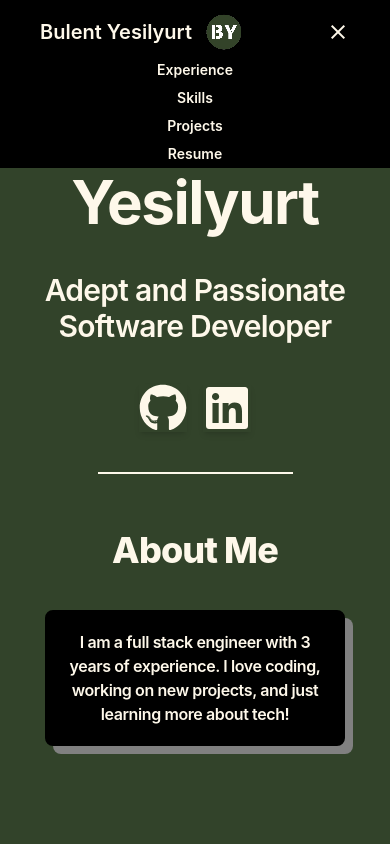
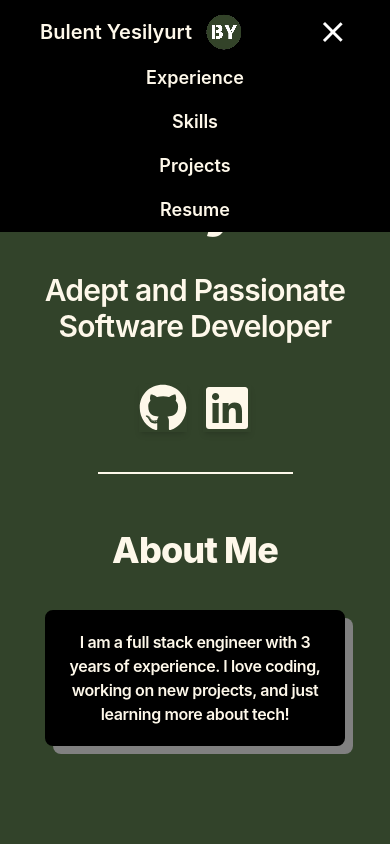
Before and after one commit to bulenty584/personal-website, a React (Create React App) app: page / in a window 390 px wide. Both pictures are taken after a click on the element 338 px from the left and 32 px from the top of the page. Shown: the top 844 px of the page. Built offline with nearby package versions, Linux system fonts and the light colour scheme.

Commit message:
styling changes and new icons

```diff
--- a/src/App.js
+++ b/src/App.js
@@ -10,7 +10,7 @@ import Projects  from "./Components/Projects/Projects";
 function App() {
   return (
     <>
-      <div className="flex-col">
+      <div className="flex-col" id="top">
         <TopBar />
         <div className="main-content w-full flex flex-col items-center">
           <h1 className="flex pt-28 pb-10 font-bold tracking-tight text-6xl md:text-7xl md:leading-14 text-warm_white" id="h1">
--- a/src/Components/ProjectCard/ProjectCard.js
+++ b/src/Components/ProjectCard/ProjectCard.js
@@ -2,53 +2,61 @@ import React, { useState } from "react";
 import './ProjectCard.css';
 import BruinRide from '../../Assets/BruinRide.png';
 import PnetPhlix from '../../Assets/PnetPhlix.png';
-import PeachParty from '../../Assets/PeachParty.png'
+import PeachParty from '../../Assets/PeachParty.png';
+import { FaGithub } from "react-icons/fa";
 
-
-
-function ProjectCard(props){
+function ProjectCard(props) {
     const [clicked, setClicked] = useState(false);
 
     const handleClick = () => {
         setClicked(!clicked);
     }
 
-    let description = props.description;
-    let title = props.title;
+    const { description, title, githubLink } = props;
 
     const imgs = {
-        "BruinRide" : BruinRide,
-        "PnetPhlix" : PnetPhlix,
+        "BruinRide": BruinRide,
+        "PnetPhlix": PnetPhlix,
         "PeachParty": PeachParty
-    }
-
+    };
 
     return (
-        <>
         <div className="w-full flex flex-col items-center justify-center">
             <div className="space-y-2 pb-8 pt-6 md:space-y-5">
                 {clicked ? (
                     <div className="flex flex-col items-center justify-center">
                         <div
-                            id = "card" className="w-1/2 mt-10 p-4 bg-black rounded-lg border-4 border-black shadow-[8px_8px_0px_grey] transition-transform transform-gpu hover:scale-105 duration-300 ease-in-out"
+                            id="card"
+                            className="w-1/2 mt-10 p-4 bg-black rounded-lg border-4 border-black shadow-[8px_8px_0px_grey] transition-transform transform-gpu hover:scale-105 duration-300 ease-in-out"
                             onClick={handleClick}
                         >
-                            <div className= "text-warm_white h-96 animate-fadeIn text-center lg:text-3xl md:text-2xl font-semibold"> {description} </div>
+                            <div className="text-warm_white h-96 animate-fadeIn text-center lg:text-3xl md:text-2xl font-semibold">
+                                {description}
+                            </div>
                         </div>
                     </div>
                 ) : (
                     <div
-                    id = "card" className="mt-10 p-4 bg-black rounded-lg border-4 border-black shadow-[8px_8px_0px_grey] transition-transform transform-gpu hover:scale-105 duration-300 ease-in-out"
+                        id="card"
+                        className="mt-10 p-4 bg-black rounded-lg border-4 border-black shadow-[8px_8px_0px_grey] transition-transform transform-gpu hover:scale-105 duration-300 ease-in-out"
                         onClick={handleClick}
                     >
-                        <img src={imgs[title]} alt={title} className="h-96 lg:rounded animate-fadeIn "/>
+                        <img src={imgs[title]} alt={title} className="h-96 lg:rounded animate-fadeIn" />
                     </div>
                 )}
-                    <p className="pt-3 text-center lg:text-2xl md:text-2xl font-semibold text-warm_white">{title}</p>
+                <div className="flex flex-row justify-center items-center">
+                    <p className="pt-10 mr-3 text-center lg:text-2xl md:text-2xl font-semibold text-warm_white">
+                        {title}
+                    </p>
+                    {githubLink && (
+                        <a href={githubLink} target="_blank" rel="noopener noreferrer" className="pt-10">
+                            <FaGithub className="text-warm_white text-2xl" />
+                        </a>
+                    )}
                 </div>
             </div>
-        </>
-        )
+        </div>
+    );
 }
 
 export default ProjectCard;
--- a/src/Components/Projects/Projects.js
+++ b/src/Components/Projects/Projects.js
@@ -6,7 +6,6 @@ import AOS from 'aos';
 AOS.init();
 
 function Projects(){
-
 
     return(
         <>
@@ -24,16 +23,18 @@ function Projects(){
                     </i>
                 </h2>
                 <ProjectCard title="BruinRide"
-                description="Bruin Ride is a ride-sharing platform that connects UCLA students with drivers who are willing to give rides to students.
-                The app is built with React, Node, Express, and Firebase on the backend. The rideshare algorithm is implemented on the cloud using Firebase's Firestore functionality."
+                description="Bruin Ride is a ride-sharing platform that connects allows UCLA students to form rideshare groups! The app is built with React on the frontend, Node, Express, and Firebase on the backend. The rideshare algorithm is implemented on the cloud using Firebase's Firestore functionality."
+                githubLink="https://github.com/bulenty584/BruinRide"
                 />
 
                 <ProjectCard title="PnetPhlix"
-                description="PnetPhlix is a movie recommender written in C++. The program uses a custom Tree data structure and iterator class to store the movies and their corresponding actors."
+                description="PnetPhlix is a movie recommender written in C++. The program uses a custom Tree data structure and custom iterator class to store the movies and their corresponding actors. A comparatibility algorithm is used to produce the final recommendations!"
+                githubLink="https://github.com/bulenty584/PnetPhlix"
                 />
 
                 <ProjectCard title="PeachParty"
-                description="PeachParty is a Mario Party spinoff written in C++. The game allows two players to move along 1 of 8 boards and interact with enemies."
+                description="PeachParty is a Mario Party spinoff game written in C++ using openGL. The game allows two players to move along 1 of 8 boards and interact with enemies."
+                githubLink="https://github.com/bulenty584/PeachParty"
                 />
             </div>
         </div>
--- a/src/Components/Skills/Skills.js
+++ b/src/Components/Skills/Skills.js
@@ -42,7 +42,7 @@ function Skills() {
                     <div className="p-4 bg-black rounded-lg max-h-full text-warm_white font-semibold text-3xl" style={{width: "40%"}}> SQL </div>
                 </div>
 
-                <h2 className="pt-10 pb-6  text-center w-full font-semibold tracking-tight sm:text-3xl sm:leading-10 md:text-4xl md:leading-14 text-warm_white">
+                <h2 className="pt-10 pb-6  text-center w-full font-semibold tracking-tight sm:leading-10 text-4xl md:leading-14 text-warm_white">
                     Technologies
                 </h2>
                 <div className="mx-auto box-border w-5/6 bg-gray rounded-lg border-4 border-white">
--- a/src/Components/TopBar/TopBar.css
+++ b/src/Components/TopBar/TopBar.css
@@ -1,20 +1,30 @@
-@tailwind base;
-@tailwind components;
-@tailwind utilities;
-
 .hamburger {
+  cursor: pointer;
+  width: 25px;
+  height: 19.5px;
   display: flex;
   flex-direction: column;
-    justify-content: space-around;
-    width: 24px;
-    height: 24px;
-    cursor: pointer;
+  justify-content: space-between;
 }
+
 .hamburger div {
+  background-color: #fff;
+  height: 3px;
   width: 100%;
-    height: 3px;
-    background-color: #fff;
+  transition: all 0.3s ease;
 }
-  #mobile-menu {
-    z-index: 1; /* Ensure it is above other content */
+
+/* When menu is open, transform lines to an X */
+.hamburger.open div:nth-child(1) {
+  transform: rotate(45deg);
+  transform-origin: 0% 0%;
 }
+
+.hamburger.open div:nth-child(2) {
+  opacity: 0;
+}
+
+.hamburger.open div:nth-child(3) {
+  transform: rotate(-45deg);
+  transform-origin: 0% 100%;
+}
--- a/src/Components/TopBar/TopBar.js
+++ b/src/Components/TopBar/TopBar.js
@@ -13,9 +13,9 @@ function TopBar() {
   return (
     <header className="navHeader">
       <nav>
-        <div className="bg-black text-warm_white flex items-center w-full h-16 box-border fixed justify-between z-10 top-0">
+        <div className="bg-black text-warm_white flex items-center w-full h-16 box-border fixed justify-between z-20 top-0">
           <span className="pl-10 text-warm_white text-xl font-semibold font-sans flex items-center">
-            <NavLink to="/">Bulent Yesilyurt</NavLink>
+            <a href="#top">Bulent Yesilyurt</a>
             <img src={logo} alt="logo"/>
           </span>
           <div className="hidden md:flex space-x-4">
@@ -42,37 +42,27 @@ function TopBar() {
             </ul>
           </div>
           <div className="md:hidden pr-10">
-            <div id="hamburger" className="hamburger" onClick={toggleMenu}>
-            {menuOpen ? (
-                <span class="material-symbols-outlined">
-                close
-                </span>
-              ) : (
-                <div className="hamburger">
-                  <div></div>
-                  <div></div>
-                  <div></div>
-                </div>
-              )}
+            <div id="hamburger" className={`hamburger ${menuOpen ? 'open' : ''}`} onClick={toggleMenu}>
+              <div></div>
               <div></div>
               <div></div>
             </div>
           </div>
         </div>
-        <div id="mobile-menu" className={`md:hidden fixed text-warm_white w-full bg-black font-sans font-semibold pt-14 ${menuOpen ? '' : 'hidden'}`}>
+        <div id="mobile-menu" className={`md:hidden fixed text-warm_white w-full bg-black font-sans font-semibold pt-14 z-10 ${menuOpen ? '' : 'hidden'}`}>
           <div className={'flex flex-col items-center justify-center' }>
-            <a href="#exp" className=" text-sm py-1 cool-underline">
+            <a href="#exp" className=" text-lg py-2 cool-underline">
               Experience
             </a>
-            <a href="#skills" className=" px-4 py-1 text-sm cool-underline">
+            <a href="#skills" className=" px-4 py-2 text-lg cool-underline">
               Skills
             </a>
-            <a href="#projects" className=" px-4 py-1 text-sm cool-underline">
+            <a href="#projects" className=" px-4 py-2 text-lg cool-underline">
               Projects
             </a>
             <a
               href="/BYResume2025.pdf"
-              className="px-4 py-1 text-sm cool-underline"
+              className="px-4 py-2 text-lg cool-underline"
             >
               Resume
             </a>
```
Also changed, not shown: src/Components/Experience/Experience.js (+16 -15 lines). Lines whose indentation alone changed are shown as unchanged.
